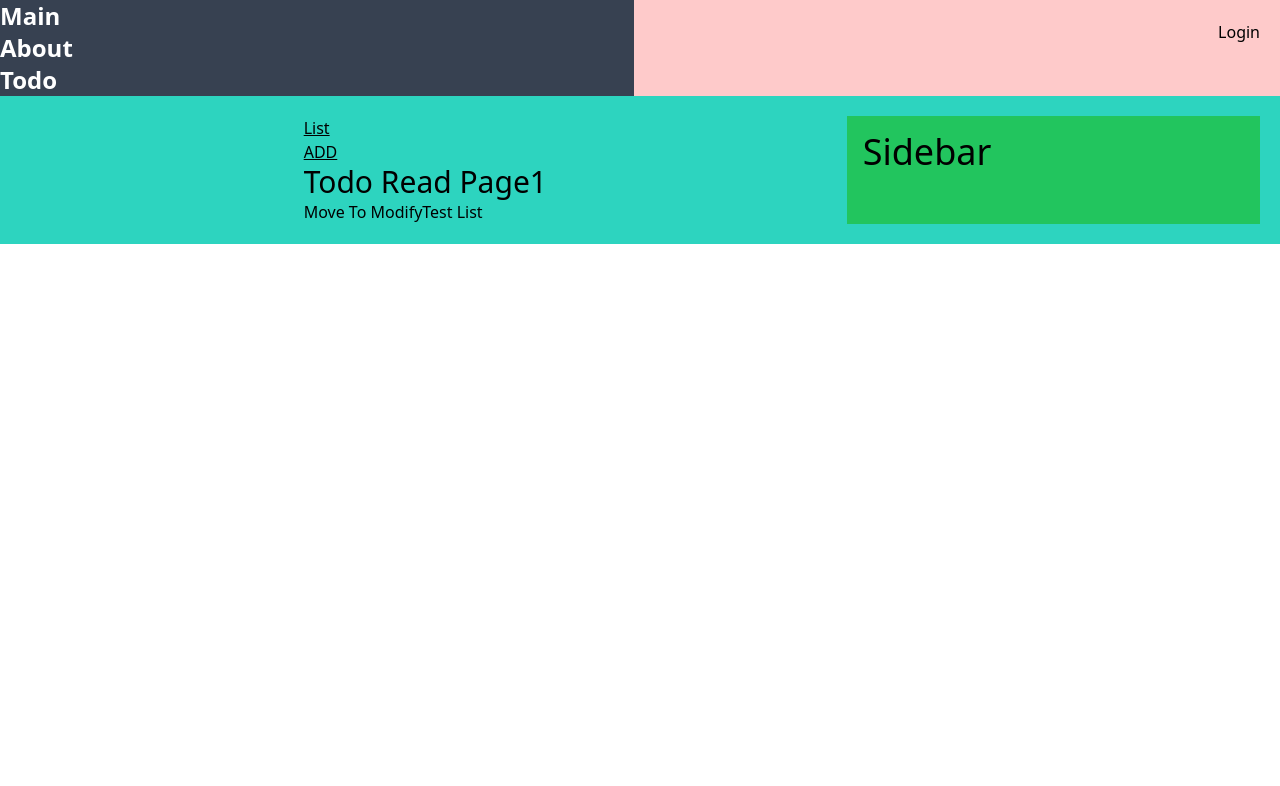
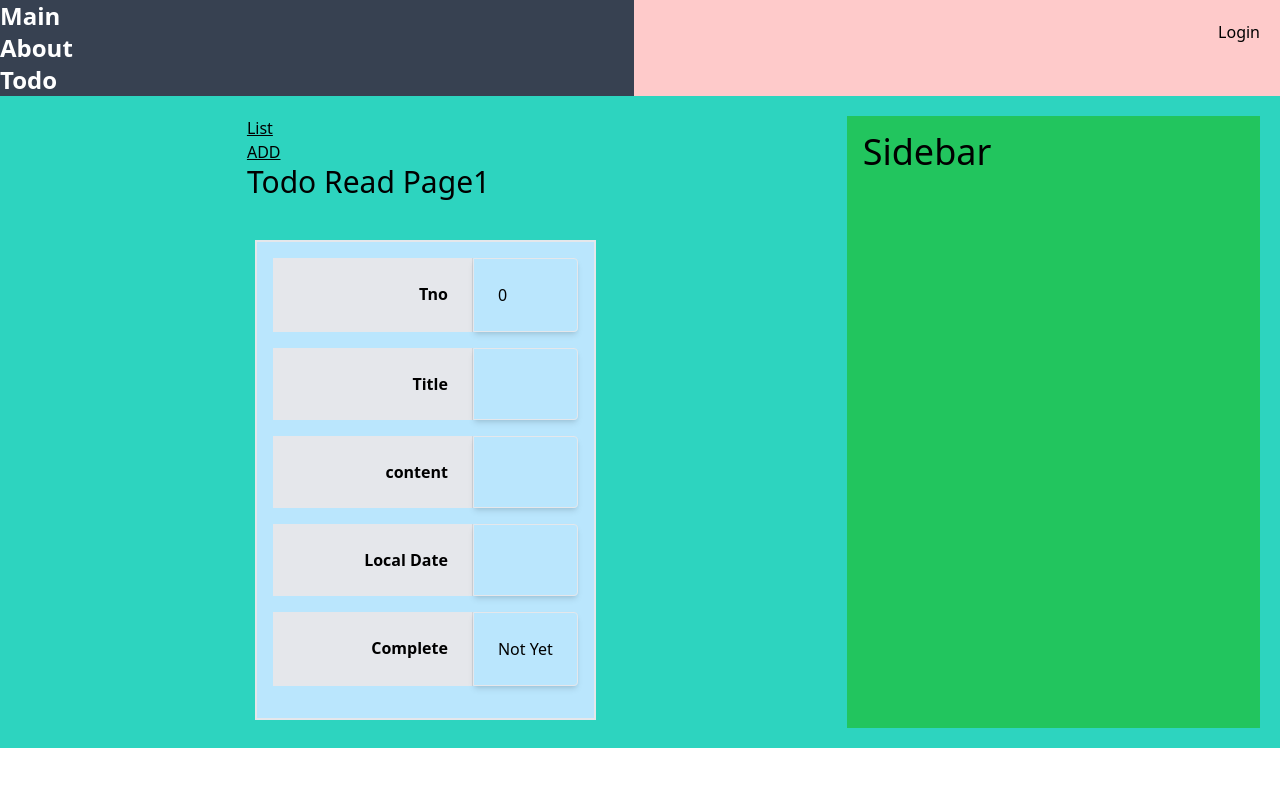
Before and after one commit to doup2001/FullStack_Front, a React (Create React App) app: page /todo/list in a window 1280 px wide. Both pictures are taken after a click on the button "ToRead". Shown: the top 786 px of the page. Built offline with nearby package versions, Linux system fonts and the light colour scheme; no server answers.

Commit message:
add : axios 방식으로 API 통신 완료

```diff
--- /dev/null
+++ b/src/api/todoApi.js
@@ -0,0 +1,19 @@
+import axios from 'axios';
+
+export const API_SERVER_HOST = 'http://localhost:8080';
+
+const prefix = `${API_SERVER_HOST}/api/todo`;
+
+export const getOne = async (tno) => {
+  const res = await axios.get(`${prefix}/${tno.tno}`);
+  console.log(tno);
+  return res.data;
+};
+
+export const getList = async (pageParam) => {
+  const { page, size } = pageParam;
+
+  const res = await axios.get(`${prefix}/list`, { params: { page, size } });
+
+  return res.data;
+};
--- /dev/null
+++ b/src/components/todo/ReadComponent.js
@@ -0,0 +1,53 @@
+import React, { useEffect, useState } from 'react';
+import { getOne } from '../../api/todoApi';
+
+const initState = {
+  tno: 0,
+  title: '',
+  content: '',
+  localDate: null,
+  complete: false,
+};
+
+function ReadComponent(tno) {
+  const [todo, setTodo] = useState(initState);
+
+  useEffect(() => {
+    getOne(tno).then((data) => {
+      console.log(data);
+      setTodo(data);
+    });
+  }, [tno]);
+
+  return (
+    <div className='border-2 bg-sky-200 mt-10 m-2 p-4'>
+      {makeDiv('Tno', todo.tno)}
+      {makeDiv('Title', todo.title)}
+      {makeDiv('content', todo.content)}
+      {makeDiv('Local Date', todo.localDate)}
+      {makeDiv('Complete', todo.complete ? 'Completed' : 'Not Yet')}
+    </div>
+  );
+}
+
+const makeDiv = (title, value) => {
+  return (
+    <div className='flex justify-center'>
+      <div className='relative mb-4 flex w-full max-w-4xl items-stretch'>
+        {/* 왼쪽 텍스트: 고정된 너비 설정 */}
+        <div
+          className='p-6 text-right font-bold bg-gray-200 border-r border-gray-300'
+          style={{ width: '200px' }}
+        >
+          {title}
+        </div>
+        {/* 오른쪽 값: 나머지 공간을 차지 */}
+        <div className='flex-1 p-6 rounded-r border border-solid shadow-md'>
+          {value}
+        </div>
+      </div>
+    </div>
+  );
+};
+
+export default ReadComponent;
--- a/src/pages/todo/ReadPage.js
+++ b/src/pages/todo/ReadPage.js
@@ -5,6 +5,7 @@ import {
   useParams,
   useSearchParams,
 } from 'react-router-dom';
+import ReadComponent from '../../components/todo/ReadComponent';
 
 function ReadPage() {
   const { tno } = useParams();
@@ -29,14 +30,11 @@ function ReadPage() {
     navigate({ pathname: `/todo/list`, search: queryStr });
   }, [page, size]);
 
-
   return (
     <div>
       <div className={'text-3xl'}> Todo Read Page{tno} </div>
-      <div>
-        <button onClick={moveToModify}>Move To Modify</button>
-        <button onClick={() => moveToList()}>Test List</button>
-      </div>
+
+      <ReadComponent tno={tno} />
     </div>
   );
 }
```
